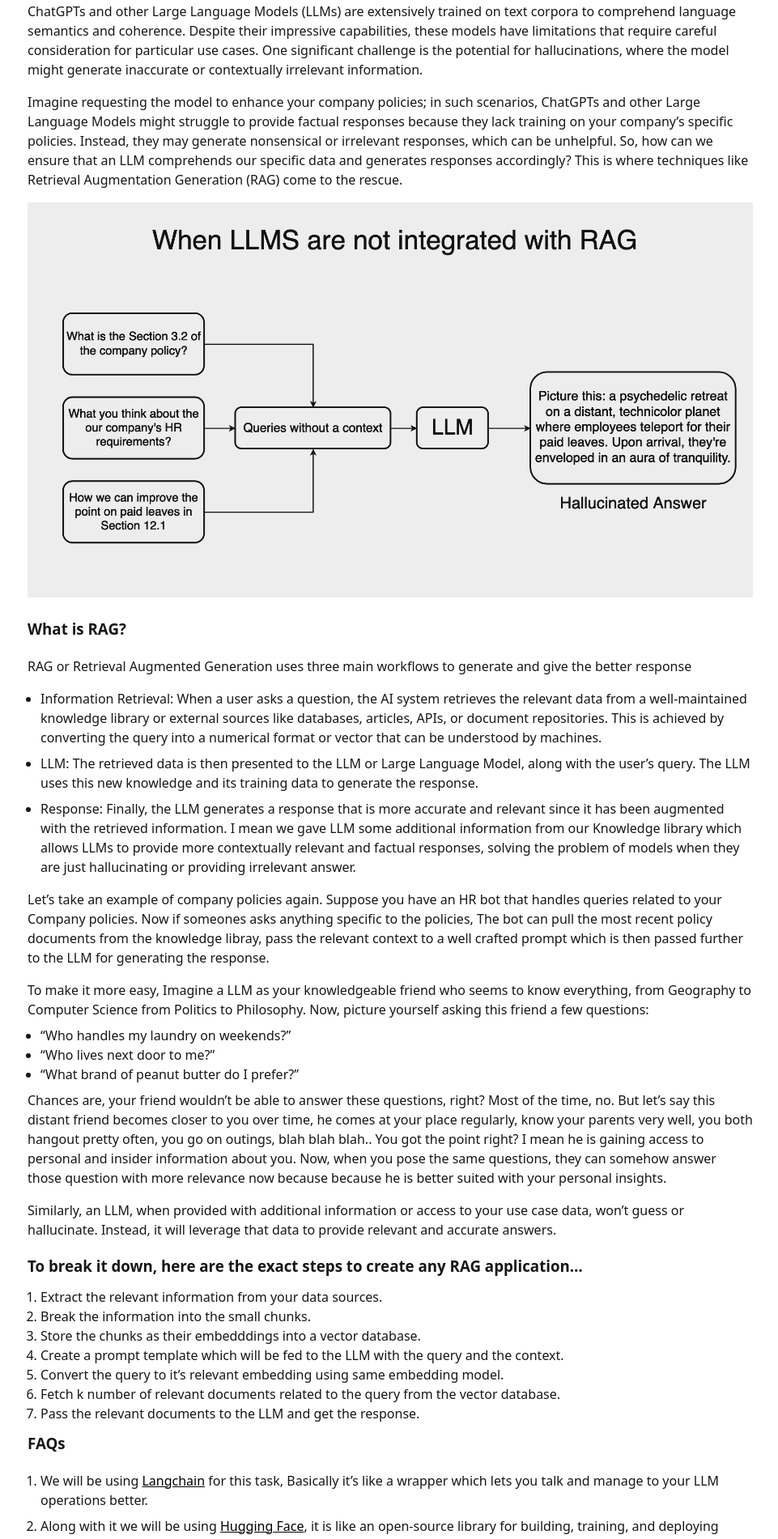
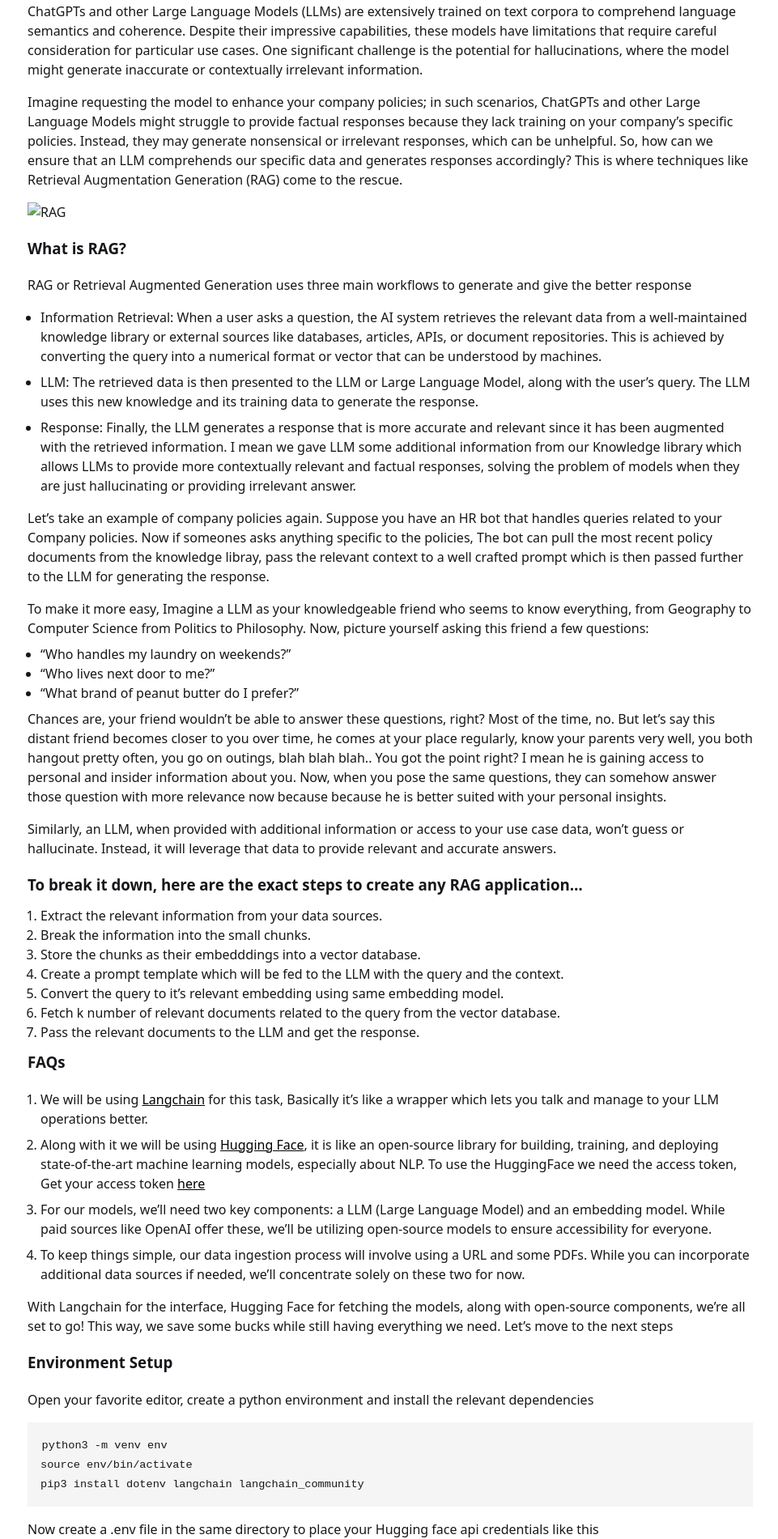
Before and after one commit to vipul-maheshwari/vipul-maheshwari.github.io, a Jekyll site: the page built from _posts/2024-01-23-rag-application-with-langchain.markdown, in a window 1280 px wide. Shown: the part 325-2226 px from the top of the page at 81% size, without its empty margins (158-1119 px from the left). Built offline with Jekyll 4.4.1, drawn with Linux system fonts in a browser that asks for light colours.

Commit message:
new rag photo

```diff
--- a/_posts/2024-01-23-rag-application-with-langchain.markdown
+++ b/_posts/2024-01-23-rag-application-with-langchain.markdown
@@ -15,7 +15,7 @@ ChatGPTs and other Large Language Models (LLMs) are extensively trained on text
 
 Imagine requesting the model to enhance your company policies; in such scenarios, ChatGPTs and other Large Language Models might struggle to provide factual responses because they lack training on your company's specific policies. Instead, they may generate nonsensical or irrelevant responses, which can be unhelpful. So, how can we ensure that an LLM comprehends our specific data and generates responses accordingly? This is where techniques like Retrieval Augmentation Generation (RAG) come to the rescue.
 
-![RAG](https://github.com/vipul-maheshwari/vipul-maheshwari.github.io/blob/main/_images/rag_application/rag.png?raw=true)
+![RAG]()
 
 ### What is RAG?
 RAG or Retrieval Augmented Generation uses three main workflows to generate and give the better response
--- a/_sass/_main.scss
+++ b/_sass/_main.scss
@@ -66,6 +66,7 @@ pre {
 
 img {
 	max-width:100%;
+	background: none;
 }
 
 hr {
```
Also changed, not shown: _images/rag_application/rag.png, 12 other files.
